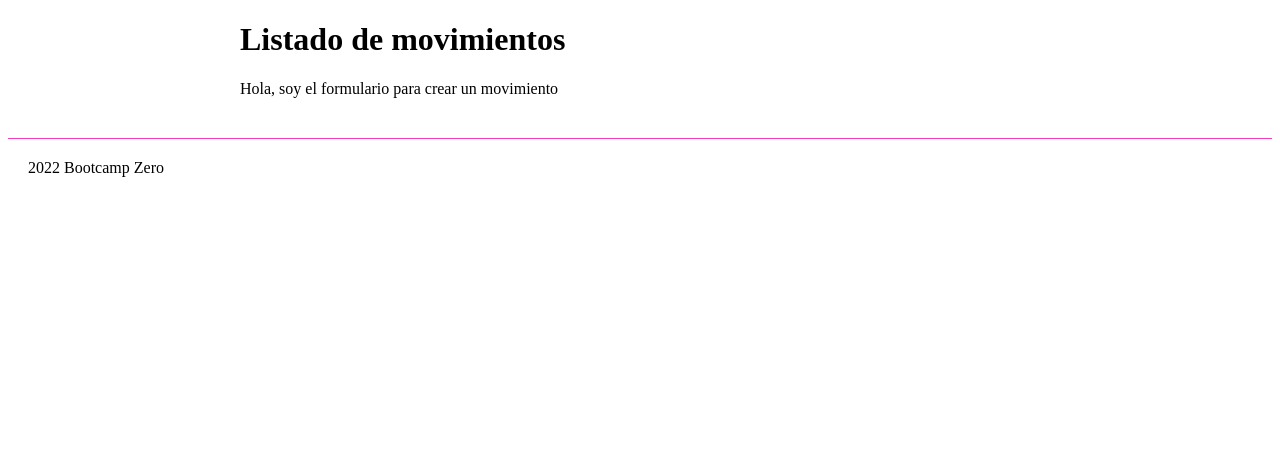
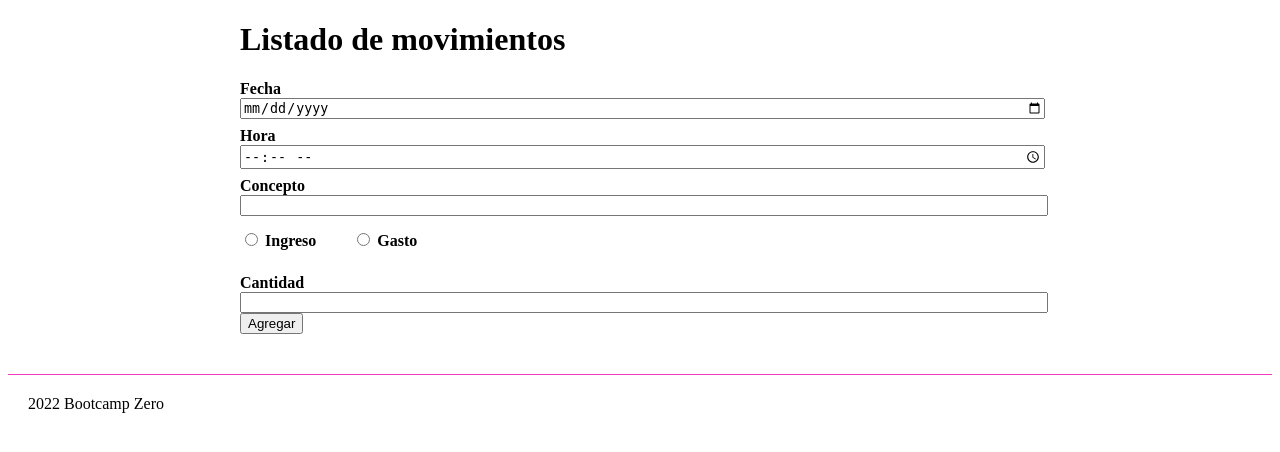
Before and after one commit to FernandoSobrino/hello-flask, a Flask app: page /nuevo in a window 1280 px wide. Shown: the part 83-535 px from the top of the page. Run offline with Flask 2, Linux system fonts and the light colour scheme.

Commit message:
feat: creamos el template del formulario

```diff
--- a/balance/static/css/styles.css
+++ b/balance/static/css/styles.css
@@ -58,3 +58,25 @@ table.paper .error {
     padding: 20px;
     color: #666666;
 }
+
+/* Estilos del formulario */
+
+.campo-formulario label {
+    display: block;
+    font-size: 1rem;
+    font-weight: bold;
+    padding: 0;
+    margin-top: .5rem;
+
+}
+
+.campo-formulario .radio-label {
+   display: inline-block;
+   margin-right: 2rem;
+   margin-bottom: 1rem;
+   margin-top: 1rem;
+}
+
+.campo-formulario input:not([type="radio"]) {
+    width: 100%;
+}
--- a/balance/templates/nuevo.html
+++ b/balance/templates/nuevo.html
@@ -11,7 +11,41 @@ Listado de movimientos
 
 {% block contenido %}
 {{super()}}
-<div class="panel">
-  <p>Hola, soy el formulario para crear un movimiento</p>
-</div>
+
+<form action="/nuevo" method="post">
+
+  <div class="campo-formulario">
+    <label for="fecha">Fecha</label>
+    <input type="date" id="fecha" name="fecha">
+  </div>
+
+  <div class="campo-formulario">
+    <label for="hora">Hora</label>
+    <input type="time" id="hora" name="fecha">
+  </div>
+
+  <div class="campo-formulario">
+    <label for="concepto">Concepto</label>
+    <input type="text" id="concepto" name="concepto">
+  </div>
+
+  <div class="campo-formulario">
+    <input type="radio" name="ingreso_gasto" id="ingreso" value="I">
+    <label for="ingreso" class="radio-label">Ingreso</label>
+    <input type="radio" name="ingreso_gasto" id="gasto" value="G">
+    <label for="gasto" class="radio-label">Gasto</label>
+  </div>
+
+  <div class="campo-formulario">
+    <label for="cantidad">Cantidad</label>
+      <input type="number" id="cantidad" name="cantidad">
+  </div>
+
+  <div class="acciones">
+    <button type="submit" class="blue-button">Agregar</button>
+  </div>
+
+
+</form>
+
 {% endblock %}
```
